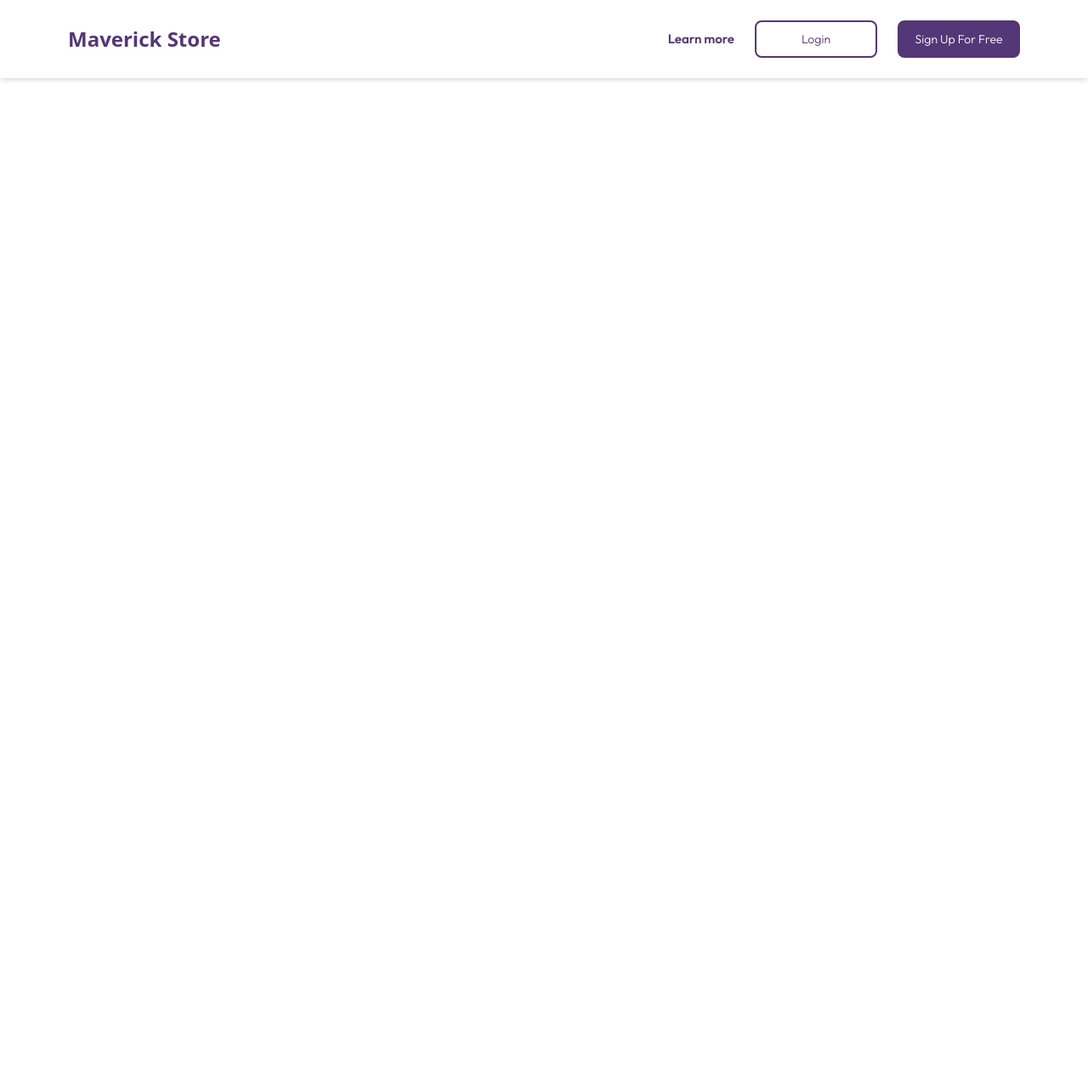
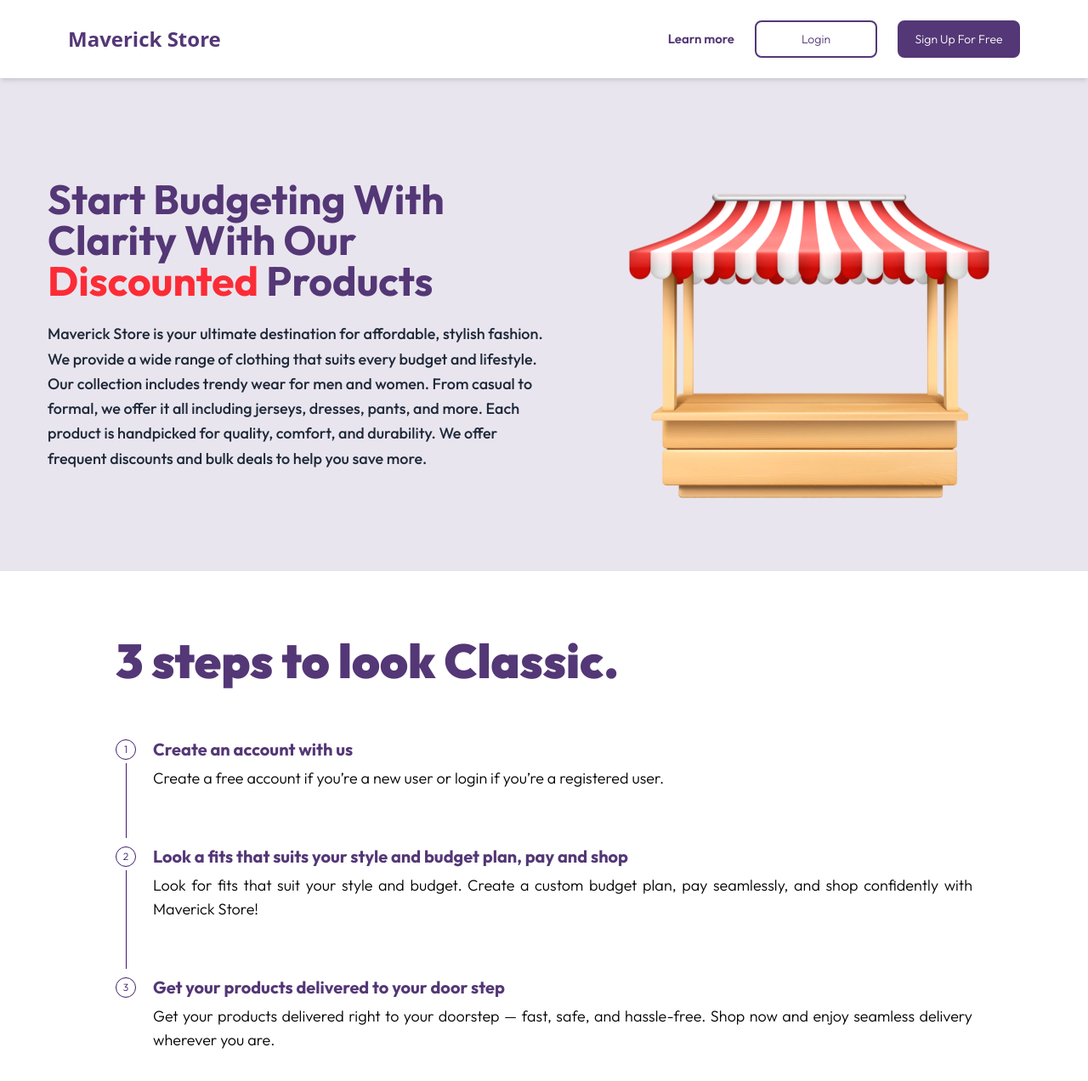
Before and after one commit to Quwambinuyo/Maverick-store, a React (Vite) app: page / in a window 1280 px wide. Shown: the top 1272 px of the page at 85% size. Before the commit the page ends 800 px from the top, so only its background shows below. Built offline with nearby package versions, Linux system fonts and the light colour scheme; a web font is replaced by a local one.

Commit message:
did the landing page steps ui

```diff
--- a/src/components/Landing.tsx
+++ b/src/components/Landing.tsx
@@ -1,11 +1,14 @@
-import { NavLink } from "react-router-dom";
 import LandingNav from "./LandingNav";
+import LandingSteps from "./LandingSteps";
+import LandingSwiper from "./LandingSwiper";
 
 const Landing = () => {
   return (
     <>
-      <section>
-        <LandingNav />
+      <LandingNav />
+      <LandingSwiper />
+      <section className="px-14">
+        <LandingSteps />
       </section>
     </>
   );
--- /dev/null
+++ b/src/components/LandingSteps.tsx
@@ -0,0 +1,74 @@
+const LandingSteps = () => {
+  return (
+    <div className="py-8 sm:py-10 px-5 sm:px-9 sm:pt-10 md:pt-12 lg:pt-16 md:px-12 lg:px-16 xl:px-20 max-w-[1400px] mx-auto space-y-6 sm:space-y-8 lg:space-y-10 xl:space-y-12">
+      <h2 className="text-primary-color chillaxFont text-[20.5px] sm:text-[26px] md:text-[36px] lg:text-[43px] xl:text-[56px] leading-snug md:leading-[1.5] font-black">
+        3 steps to look Classic.
+      </h2>
+
+      <div className="grid grid-cols-1 gap-6 sm:gap-8 lg:gap-4 items-center">
+        {/* Steps */}
+        <div className="grid gap-2 w-full">
+          {[1, 2, 3].map((step) => (
+            <div key={step} className="flex gap-3.5 sm:gap-4 md:gap-5">
+              {/* Left: Number + Line */}
+              <div className="flex flex-col items-center gap-1 mt-0.5">
+                <div className="rounded-full border h-[22px] md:h-[24px] w-[22px] md:w-[24px] p-1 flex items-center justify-center border-[#3F1A6A]">
+                  <p className="text-[#3F1A6A] zabalBoldFont text-xs">{step}</p>
+                </div>
+                {step !== 3 && (
+                  <div className="w-[1px] h-full bg-[#3F1A6A]"></div>
+                )}
+              </div>
+
+              {/* Right: Content */}
+              <div
+                className={`flex flex-col gap-1.5 ${
+                  step === 3 ? "pb-5" : "pb-12 lg:pb-12 xl:pb-14"
+                }`}
+              >
+                {step === 1 && (
+                  <>
+                    <h4 className="text-primary-color font-bold text-default-black sm:text-lg md:text-xl max-w-full">
+                      Create an account with us
+                    </h4>
+                    <p className="text-[15px] sm:text-base md:text-[16.5px] lg:text-lg text-justify">
+                      Create a free account if you’re a new user or login if
+                      you’re a registered user.
+                    </p>
+                  </>
+                )}
+                {step === 2 && (
+                  <>
+                    <h4 className="text-primary-color font-bold sm:text-lg md:text-xl max-w-full">
+                      Look a fits that suits your style and budget plan, pay and
+                      shop
+                    </h4>
+                    <p className="text-[15px] sm:text-base md:text-[16.5px] lg:text-lg text-justify">
+                      Look for fits that suit your style and budget. Create a
+                      custom budget plan, pay seamlessly, and shop confidently
+                      with Maverick Store!
+                    </p>
+                  </>
+                )}
+                {step === 3 && (
+                  <>
+                    <h4 className=" text-primary-color font-bold sm:text-lg md:text-xl max-w-full">
+                      Get your products delivered to your door step
+                    </h4>
+                    <p className="text-[15px] sm:text-base md:text-[16.5px] lg:text-lg text-justify">
+                      Get your products delivered right to your doorstep — fast,
+                      safe, and hassle-free. Shop now and enjoy seamless
+                      delivery wherever you are.
+                    </p>
+                  </>
+                )}
+              </div>
+            </div>
+          ))}
+        </div>
+      </div>
+    </div>
+  );
+};
+
+export default LandingSteps;
--- /dev/null
+++ b/src/components/LandingSwiper.tsx
@@ -0,0 +1,59 @@
+import { Swiper, SwiperSlide } from "swiper/react";
+import { Autoplay } from "swiper/modules";
+import "swiper/css";
+import landingImg from "../assets/images/landing.png";
+
+const LandingSwiper = () => {
+  return (
+    <section className="w-full flex flex-col md:flex-row items-center justify-between bg-[#E9E5EE] px-14  py-10 gap-10">
+      {/* Left: Swiper Text and Description */}
+      <div className="w-full md:w-1/2">
+        {/* Swiper Text */}
+        <Swiper
+          spaceBetween={30}
+          slidesPerView={1}
+          autoplay={{ delay: 3000 }}
+          loop={true}
+          modules={[Autoplay]}
+          className="w-full"
+        >
+          <SwiperSlide>
+            <h2 className="text-primary-color text-2xl md:text-5xl font-bold">
+              Get <span className="text-yellow-500">Affordable</span> Wears That
+              Suit Your Budget
+            </h2>
+          </SwiperSlide>
+
+          <SwiperSlide>
+            <h2 className="text-primary-color text-2xl md:text-5xl font-bold">
+              Start Budgeting With Clarity With Our{" "}
+              <span className="text-red-500">Discounted</span> Products
+            </h2>
+          </SwiperSlide>
+        </Swiper>
+
+        {/* Description */}
+        <p className="text-gray-800 font-medium text-base md:text-lg mt-6 leading-relaxed">
+          Maverick Store is your ultimate destination for affordable, stylish
+          fashion. We provide a wide range of clothing that suits every budget
+          and lifestyle. Our collection includes trendy wear for men and women.
+          From casual to formal, we offer it all including jerseys, dresses,
+          pants, and more. Each product is handpicked for quality, comfort, and
+          durability. We offer frequent discounts and bulk deals to help you
+          save more.
+        </p>
+      </div>
+
+      {/* Right: Static Image */}
+      <div className="w-full md:w-1/2 flex justify-center">
+        <img
+          src={landingImg}
+          alt="Fashion promo"
+          className="w-full max-w-[500px] object-contain"
+        />
+      </div>
+    </section>
+  );
+};
+
+export default LandingSwiper;
```
Also changed, not shown: src/assets/images/landing.png (added).
